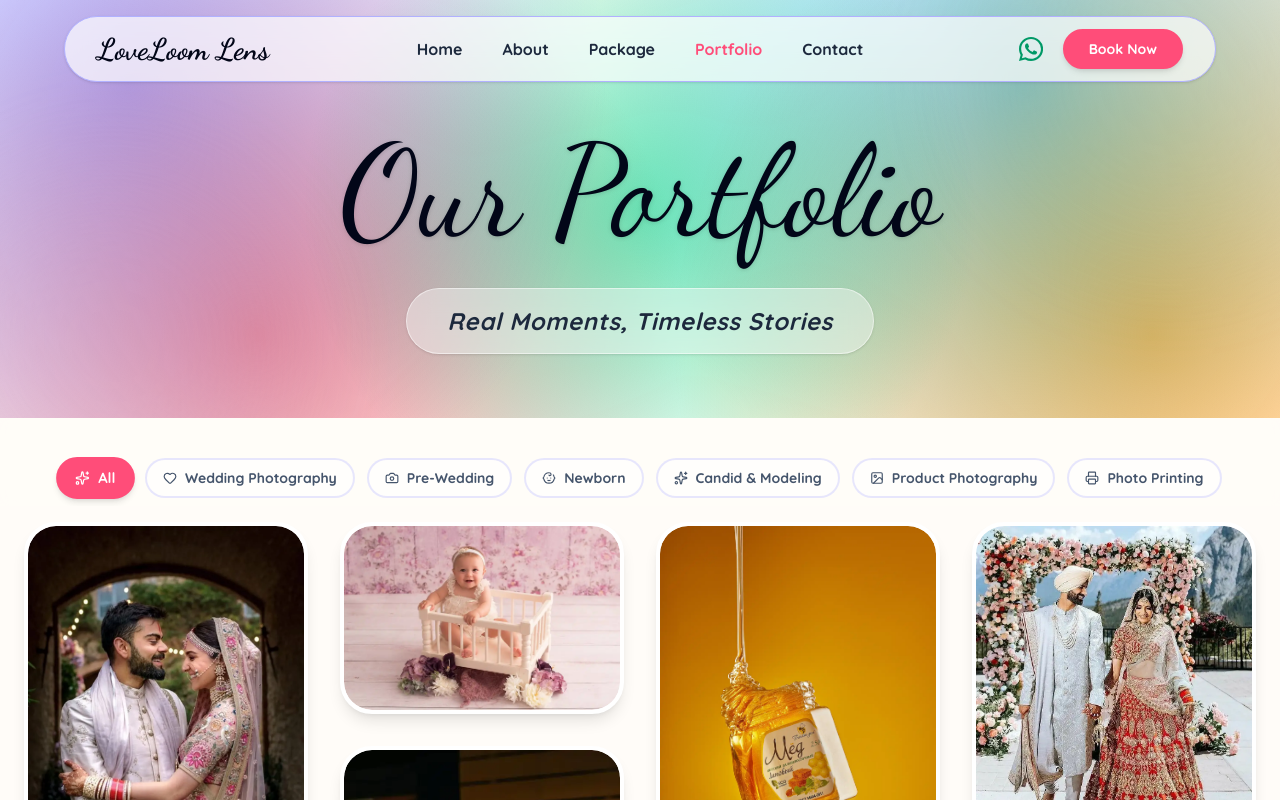
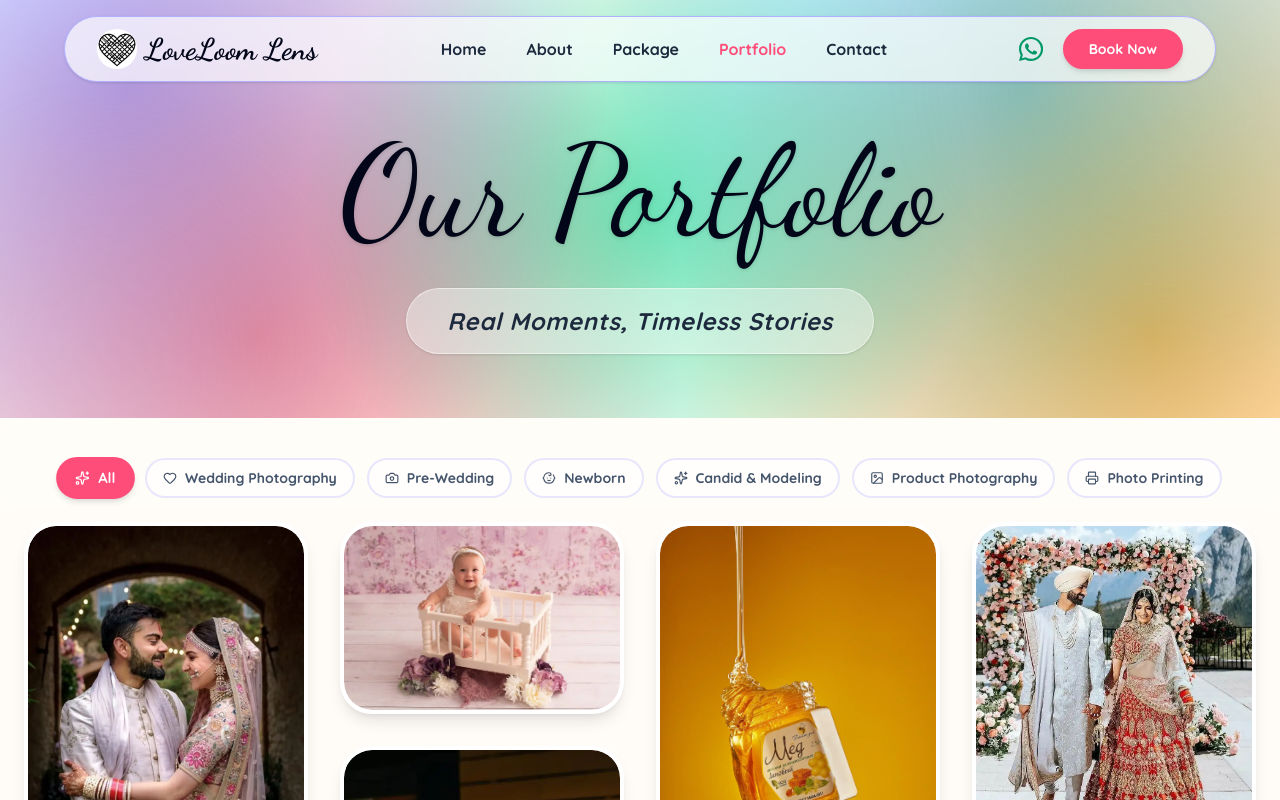
Before and after one commit to 12vaibhav/LoveLoom-Lens, a React (Vite) app: page /portfolio in a window 1280 px wide. Shown: the top 800 px of the page. Built offline with nearby package versions, Linux system fonts and the light colour scheme.

Commit message:
feat: Add logo to header and favicon

```diff
--- a/index.html
+++ b/index.html
@@ -4,6 +4,7 @@
     <meta charset="UTF-8" />
     <meta name="viewport" content="width=device-width, initial-scale=1.0" />
     <title>LoveLoom Lens | Luxury Photography</title>
+    <link rel="icon" type="image/jpeg" href="/src/assets/logo/logo.jpg" />
     <link rel="preconnect" href="https://fonts.googleapis.com">
     <link rel="preconnect" href="https://fonts.gstatic.com" crossorigin>
     <link href="https://fonts.googleapis.com/css2?family=Dancing+Script:wght@400;700&family=Quicksand:wght@300;400;500;600;700&display=swap" rel="stylesheet">
--- a/src/App.tsx
+++ b/src/App.tsx
@@ -17,6 +17,7 @@ const Portfolio = React.lazy(() => import('./pages/Portfolio'));
 const Contact = React.lazy(() => import('./pages/Contact'));
 const About = React.lazy(() => import('./pages/About'));
 import Footer from './components/Footer';
+import logoImg from './assets/logo/logo.jpg';
 import { IMAGES, WhatsappIcon, SERVICES, TESTIMONIALS } from './constants';
 import bigHero from './assets/hero/big-image-card.webp';
 import bigHeroMobile from './assets/hero/big-image-card-mobile.webp';
@@ -164,7 +165,8 @@ function Home() {
           transition={{ duration: 0.5 }}
           className={`max-w-6xl mx-auto flex items-center justify-between rounded-full px-6 sm:px-8 py-3 border border-lavender shadow-sm ${isMobile ? 'bg-white' : 'bg-white/70 backdrop-blur-md'}`}
         >
-          <a href="/" className="text-2xl md:text-3xl font-script font-bold text-slate-950">
+          <a href="/" className="flex items-center gap-2 text-2xl md:text-3xl font-script font-bold text-slate-950">
+            <img src={logoImg} alt="LoveLoom Lens Logo" className="w-8 h-8 md:w-10 md:h-10 object-cover rounded-full" />
             LoveLoom Lens
           </a>
           <div className="hidden md:flex items-center gap-8 lg:gap-10">
--- a/src/pages/About.tsx
+++ b/src/pages/About.tsx
@@ -18,6 +18,7 @@ import {
 } from 'lucide-react';
 import { Link } from 'react-router-dom';
 import Footer from '../components/Footer';
+import logoImg from '../assets/logo/logo.jpg';
 import { IMAGES, WhatsappIcon, TESTIMONIALS } from '../constants';
 
 import weddingImg from '../assets/services/wedding photo.webp';
@@ -106,7 +107,8 @@ const About = () => {
           transition={{ duration: 0.5 }}
           className="max-w-6xl mx-auto flex items-center justify-between bg-white/70 backdrop-blur-md rounded-full px-6 sm:px-8 py-3 border border-lavender shadow-sm"
         >
-          <a href="/" className="text-2xl md:text-3xl font-script font-bold text-slate-950">
+          <a href="/" className="flex items-center gap-2 text-2xl md:text-3xl font-script font-bold text-slate-950">
+            <img src={logoImg} alt="LoveLoom Lens Logo" className="w-8 h-8 md:w-10 md:h-10 object-cover rounded-full" />
             LoveLoom Lens
           </a>
           <div className="hidden md:flex items-center gap-8 lg:gap-10">
--- a/src/pages/Contact.tsx
+++ b/src/pages/Contact.tsx
@@ -17,6 +17,7 @@ import {
 } from 'lucide-react';
 import { Link } from 'react-router-dom';
 import Footer from '../components/Footer';
+import logoImg from '../assets/logo/logo.jpg';
 import { IMAGES, WhatsappIcon } from '../constants';
 import weddingImg from '../assets/services/wedding photo.webp';
 
@@ -63,7 +64,8 @@ const Contact = () => {
           transition={{ duration: 0.5 }}
           className="max-w-6xl mx-auto flex items-center justify-between bg-white/70 backdrop-blur-md rounded-full px-6 sm:px-8 py-3 border border-lavender shadow-sm"
         >
-          <a href="/" className="text-2xl md:text-3xl font-script font-bold text-slate-950">
+          <a href="/" className="flex items-center gap-2 text-2xl md:text-3xl font-script font-bold text-slate-950">
+            <img src={logoImg} alt="LoveLoom Lens Logo" className="w-8 h-8 md:w-10 md:h-10 object-cover rounded-full" />
             LoveLoom Lens
           </a>
           <div className="hidden md:flex items-center gap-8 lg:gap-10">
--- a/src/pages/Portfolio.tsx
+++ b/src/pages/Portfolio.tsx
@@ -14,6 +14,7 @@ import {
 } from 'lucide-react';
 import { Link } from 'react-router-dom';
 import Footer from '../components/Footer';
+import logoImg from '../assets/logo/logo.jpg';
 import { IMAGES, WhatsappIcon } from '../constants';
 
 import weddingImg from '../assets/services/wedding photo.webp';
@@ -171,7 +172,8 @@ export default function Portfolio() {
           transition={{ duration: 0.5 }}
           className="max-w-6xl mx-auto flex items-center justify-between bg-white/70 backdrop-blur-md rounded-full px-6 sm:px-8 py-3 border border-lavender shadow-sm"
         >
-          <a href="/" className="text-2xl md:text-3xl font-script font-bold text-slate-950">
+          <a href="/" className="flex items-center gap-2 text-2xl md:text-3xl font-script font-bold text-slate-950">
+            <img src={logoImg} alt="LoveLoom Lens Logo" className="w-8 h-8 md:w-10 md:h-10 object-cover rounded-full" />
             LoveLoom Lens
           </a>
           <div className="hidden md:flex items-center gap-8 lg:gap-10">
--- a/src/pages/Services.tsx
+++ b/src/pages/Services.tsx
@@ -17,6 +17,7 @@ import {
 } from 'lucide-react';
 import { Link } from 'react-router-dom';
 import Footer from '../components/Footer';
+import logoImg from '../assets/logo/logo.jpg';
 import { IMAGES, WhatsappIcon } from '../constants';
 import weddingImg from '../assets/services/wedding photo.webp';
 import weddingImgMobile from '../assets/services/wedding photo-mobile.webp';
@@ -120,7 +121,8 @@ const Services = () => {
           transition={{ duration: 0.5 }}
           className="max-w-6xl mx-auto flex items-center justify-between bg-white/70 backdrop-blur-md rounded-full px-6 sm:px-8 py-3 border border-lavender shadow-sm"
         >
-          <a href="/" className="text-2xl md:text-3xl font-script font-bold text-slate-950">
+          <a href="/" className="flex items-center gap-2 text-2xl md:text-3xl font-script font-bold text-slate-950">
+            <img src={logoImg} alt="LoveLoom Lens Logo" className="w-8 h-8 md:w-10 md:h-10 object-cover rounded-full" />
             LoveLoom Lens
           </a>
           <div className="hidden md:flex items-center gap-8 lg:gap-10">
```
Also changed, not shown: src/assets/logo/logo.jpg (added).
